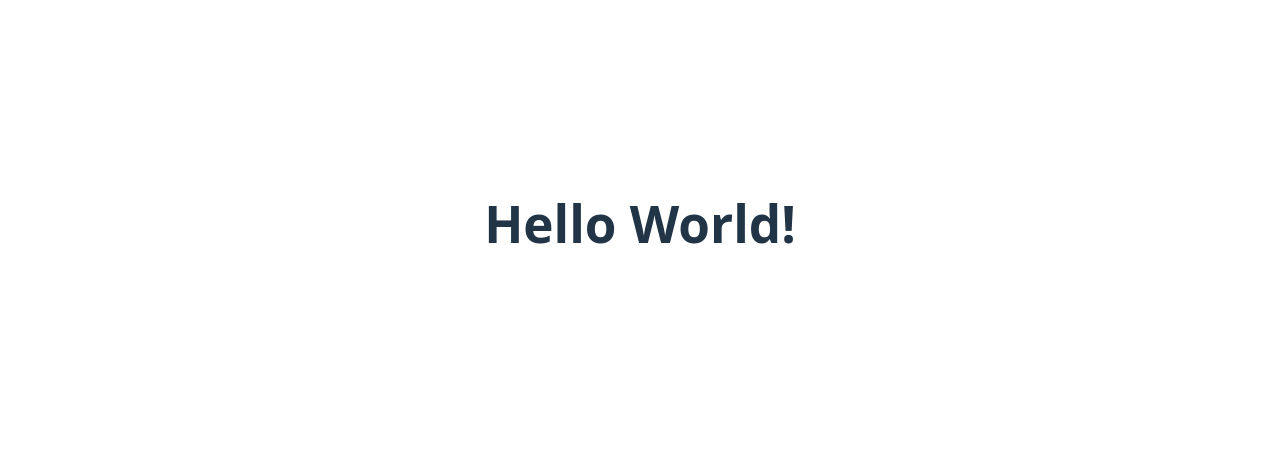
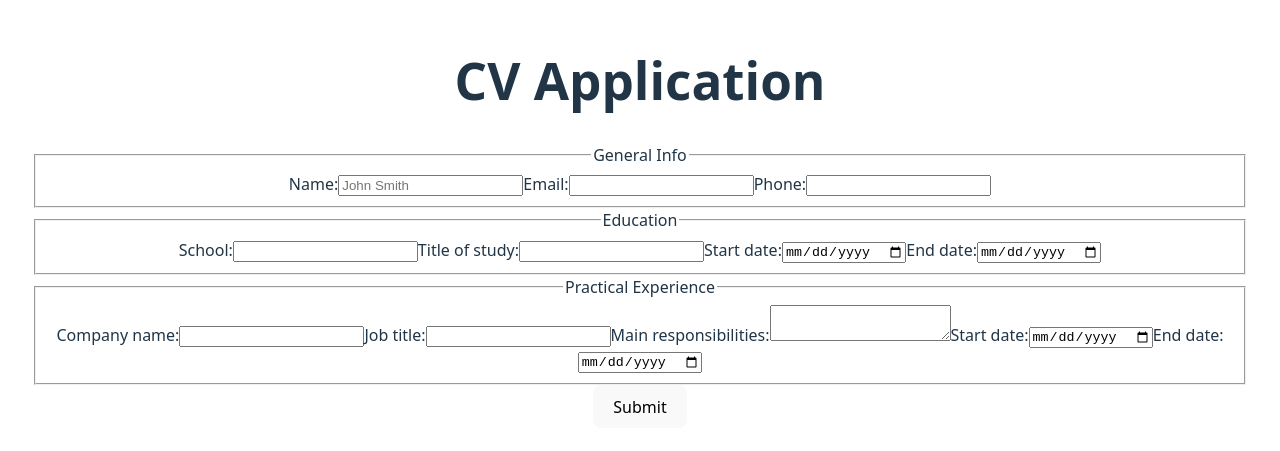
Before and after one commit to crL96/odin-cv, a React (Vite) app: page / in a window 1280 px wide. Shown: the part 177-628 px from the top of the page. Built offline with nearby package versions, Linux system fonts and the light colour scheme.

Commit message:
Add together components for a full form

```diff
--- a/src/App.jsx
+++ b/src/App.jsx
@@ -1,5 +1,19 @@
 import "./App.css";
+import GeneralInfo from "./components/GeneralInfo";
+import Education from "./components/Education";
+import Experience from "./components/Experience";
+
 
 export default function App() {
-  return <h1>Hello World!</h1>;
+  return (
+        <>
+            <h1>CV Application</h1>
+            <form action="" method="post" id="cvForm">
+                <GeneralInfo />
+                <Education />
+                <Experience />
+                <button>Submit</button>
+            </form>
+        </>
+    );
 }
```
